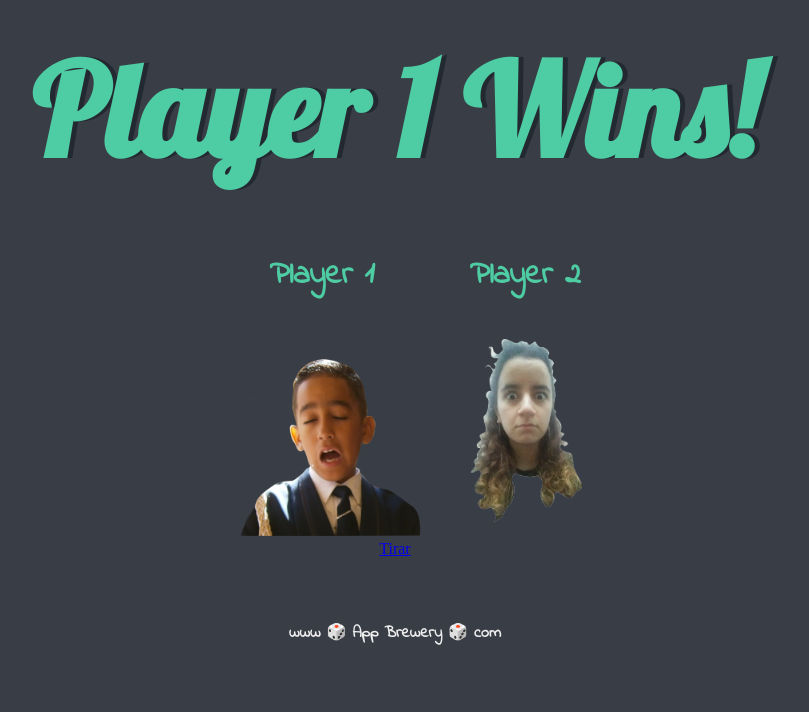
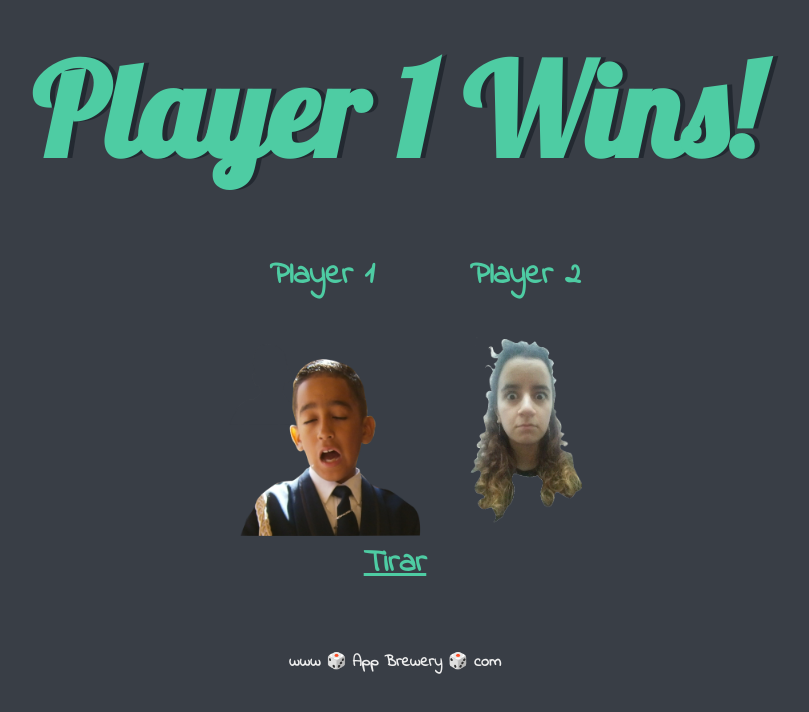
Before and after one commit to hdanielmm/dice, a plain HTML site: page index.html in a window 1280 px wide. Shown: the whole page, without its empty margins (245-1054 px from the left). Drawn offline with Linux system fonts and the light colour scheme.

Commit message:
Estilo botón

```diff
--- a/styles.css
+++ b/styles.css
@@ -1,11 +1,11 @@
 .container {
-  width: 70;
+  width: 70%;
   margin: auto;
   text-align: center;
 }
 
 .dice {
-  text-align: center;
+  /* text-align: center; */
   display: inline-block;
 }
 
@@ -13,15 +13,15 @@ body {
   background-color: #393E46;
 }
 
-h1 {
+ h1 {
   font-family: 'Lobster', cursive;
   font-size: 8rem;
   color: #4ECCA3;
+  text-shadow: 5px 0 #232931;
   margin: 30px;
-  text-shadow: 5px 0 #232931;
 }
 
-p {
+p, a {
   font-size: 2rem;
   color: #4ECCA3;
   font-weight: 700;
```
